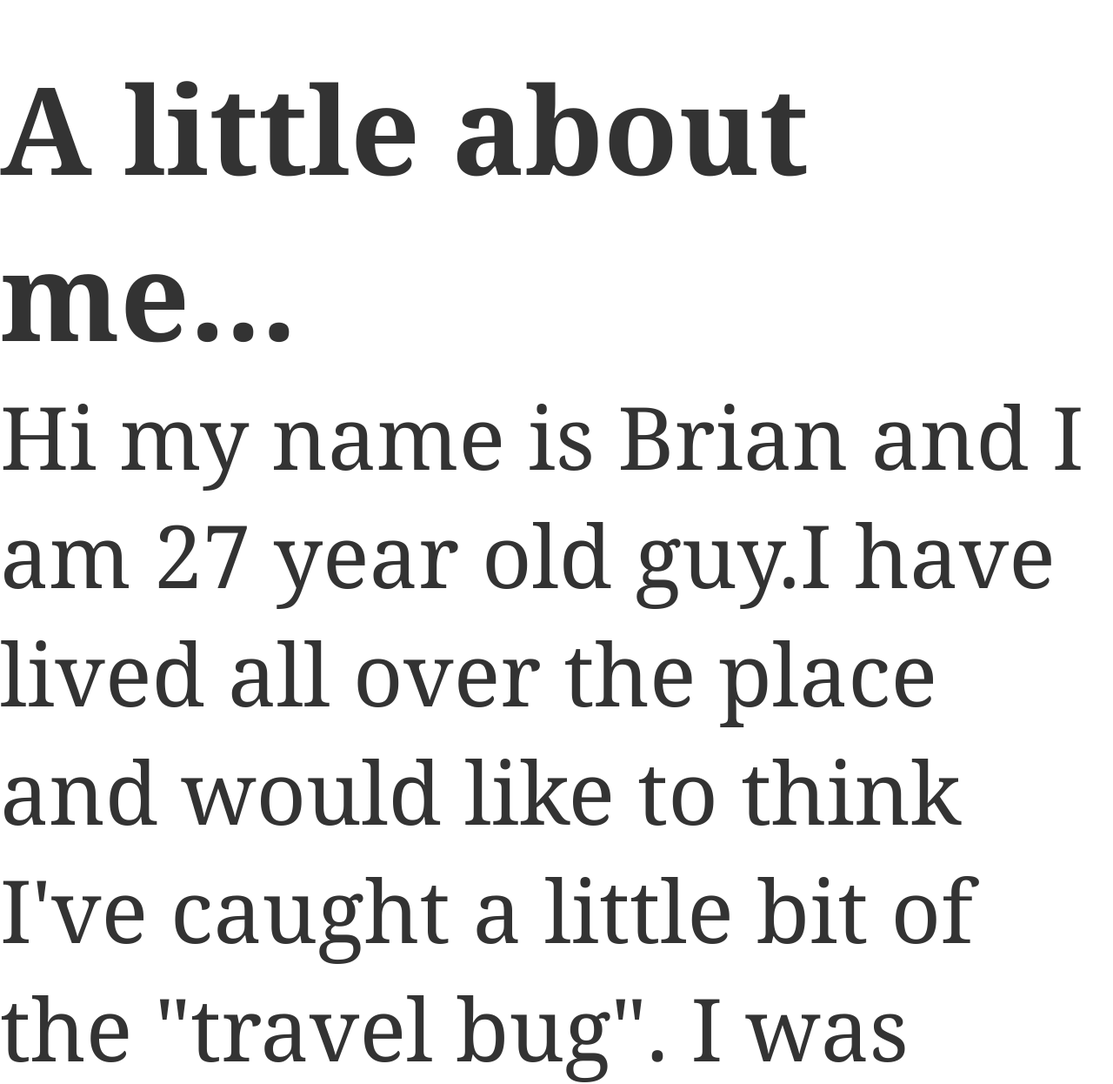
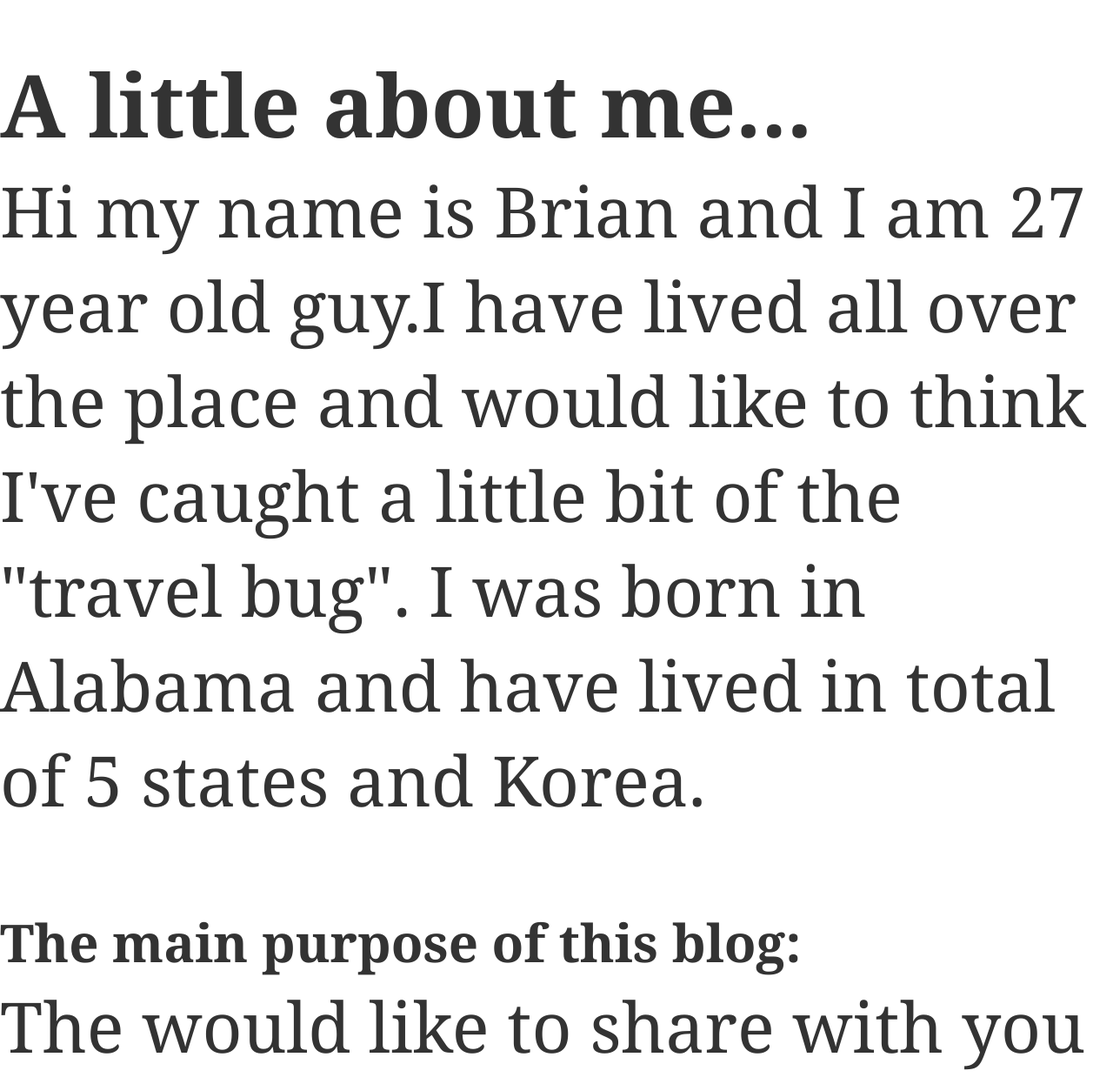
Before and after one commit to jhumbrac/desertdweller15.github.io, a plain HTML site: page index.html in a window 1280 px wide. Shown: the part 1851-3097 px from the top of the page at 87% size. Drawn offline with Linux system fonts and the light colour scheme.

Commit message:
New upload

```diff
--- a/style.css
+++ b/style.css
@@ -21,13 +21,13 @@ nav a {
 
 h1 {
 	background-color: #FFF;
-	font-size:7em;
+	font-size:5em;
 	font-family:georgia, serif;
 }
 p {
 	background-color: #FFF;
 	margin:1;
-	font-size:5em;
+	font-size:4em;
 	font-family:georgia, serif;
 }
 br{
@@ -37,7 +37,7 @@ br{
 h2{
 	background-color: #FFF;
 	margin:1;
-	font-size:5em;
+	font-size:3em;
 	font-family:georgia, serif;
 }
 div {
```
